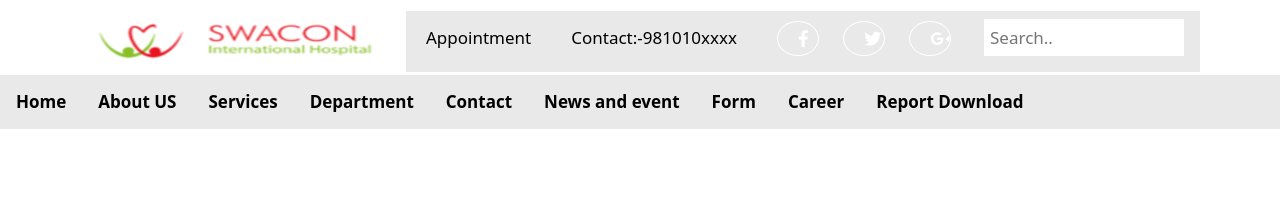
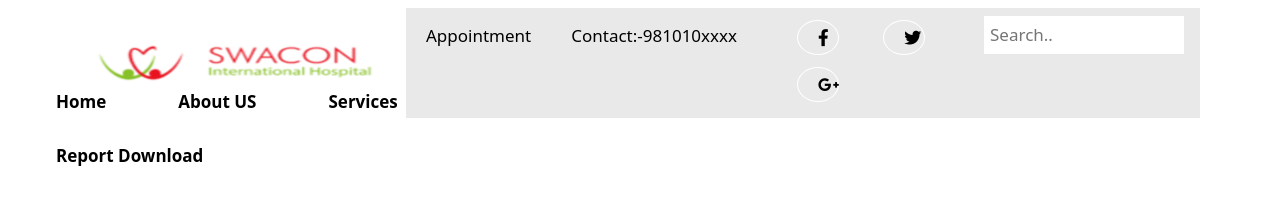
Before and after one commit to yamk1029/Biidhann, a plain HTML site: page index.html in a window 1280 px wide. Drawn offline with nearby package versions, Linux system fonts and the light colour scheme.

Commit message:
navbar..

```diff
--- a/css/style.css
+++ b/css/style.css
@@ -26,7 +26,7 @@ black:#000000;
   display: block;
   color: black;
   text-align: center;
-  padding: 14px 20px;
+  padding: 15px 20px;
   text-decoration: none;
   font-size: 17px;
 }
@@ -52,12 +52,13 @@ black:#000000;
 ul .social-list{
   padding: 0;
   margin-top: 20px;
+  margin-right: 40px;
 }
 .social-list li{
   display: inline-grid;
   padding: 0;
-  margin-top: 10px;
-  margin-left: 20px;
+  margin-top: 12px;
+  margin-left: 40px;
 
 }
 .social-list li a{
@@ -67,7 +68,6 @@ ul .social-list{
   width: 35px;
   display: inline-block;
   line-height: 35px;
-  color: white;
   border-radius: 50%;
   -webkit-transition: all 400ms linear;
   transition: all 400ms linear;
@@ -100,7 +100,6 @@ ul .social-list{
 /* Add a black background color to the top navigation bar */
 .topnav {
   overflow: hidden;
-  background-color: #e9e9e9;
   margin-top: 75px;
 }
 
@@ -113,8 +112,8 @@ ul .social-list{
   padding: 14px 16px;
   text-decoration: none;
   font-size: 17px;
-  font-weight: bolder;
-  margin-left: 50pxx;
+  font-weight:bolder;
+  margin-left: 40px;
 }
 
 /* Change the color of links on hover */
```
Also changed, not shown: img/a.jpg (added).
